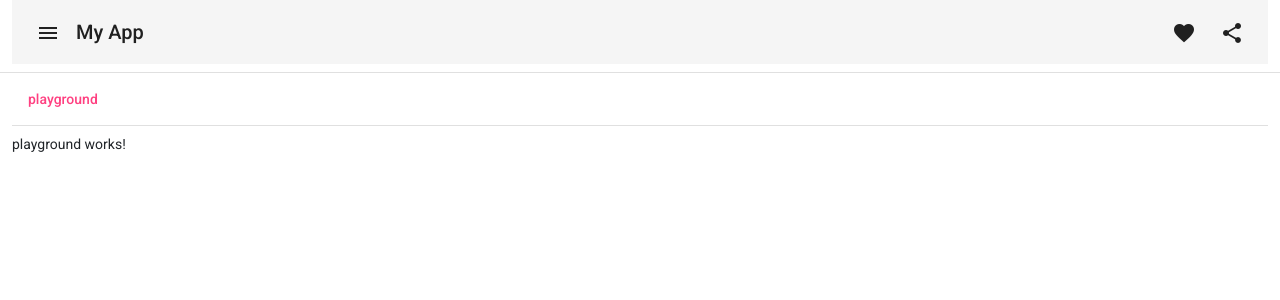
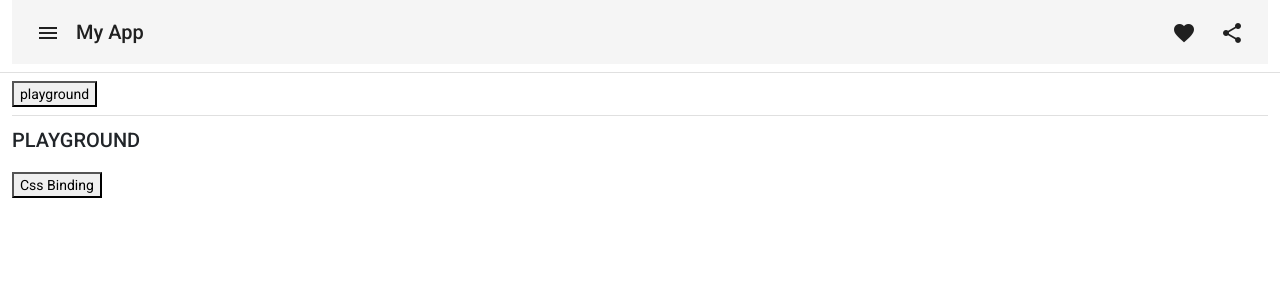
Before and after one commit to nooors/angular-playground, an Angular app: page /playground in a window 1280 px wide. Shown: the top 300 px of the page. Built offline with nearby package versions, Linux system fonts and the light colour scheme.

Commit message:
all components load as intended

```diff
--- a/src/app/pages/playground/playground.component.html
+++ b/src/app/pages/playground/playground.component.html
@@ -1 +1,7 @@
-<p>playground works!</p>
+<div class="row">
+  <div class="col">
+    <h2>PLAYGROUND</h2>
+  </div>
+</div>
+<button mat-button color="accent" (click)="goTo()">Css Binding</button>
+<router-outlet></router-outlet>
--- a/src/app/pages/playground/playground.component.ts
+++ b/src/app/pages/playground/playground.component.ts
@@ -1,15 +1,19 @@
-import { Component, OnInit } from '@angular/core';
+import { Component, OnInit } from "@angular/core";
+import { ActivatedRoute, Router } from "@angular/router";
 
 @Component({
-  selector: 'app-playground',
-  templateUrl: './playground.component.html',
-  styleUrls: ['./playground.component.scss']
+  selector: "app-playground",
+  templateUrl: "./playground.component.html",
+  styleUrls: ["./playground.component.scss"],
 })
 export class PlaygroundComponent implements OnInit {
+  constructor(private router: Router) {}
 
-  constructor() { }
-
-  ngOnInit(): void {
+  /**
+   * Populates the routes array
+   */
+  ngOnInit(): void {}
+  goTo() {
+    this.router.navigateByUrl("playground/first");
   }
-
 }
--- a/src/app/pages/playground/playground.module.ts
+++ b/src/app/pages/playground/playground.module.ts
@@ -1,11 +1,13 @@
+import { ButtonsRowModule } from "./../../components/buttons-row/buttons-row.module";
+import { PlaygroundRoutingModule } from "./playground-routing.module";
 import { NgModule } from "@angular/core";
 import { CommonModule } from "@angular/common";
 
-import { PlaygroundRoutingModule } from "./playground-routing.module";
 import { PlaygroundComponent } from "./playground.component";
 
 @NgModule({
   declarations: [PlaygroundComponent],
-  imports: [CommonModule, PlaygroundRoutingModule],
+  imports: [CommonModule, PlaygroundRoutingModule, ButtonsRowModule],
+  exports: [PlaygroundComponent],
 })
 export class PlaygroundModule {}
```
Also changed, not shown: src/app/app.module.ts (+5 -4 lines), src/app/components/buttons-row/buttons-row.module.ts (added, +10 -0 lines).
